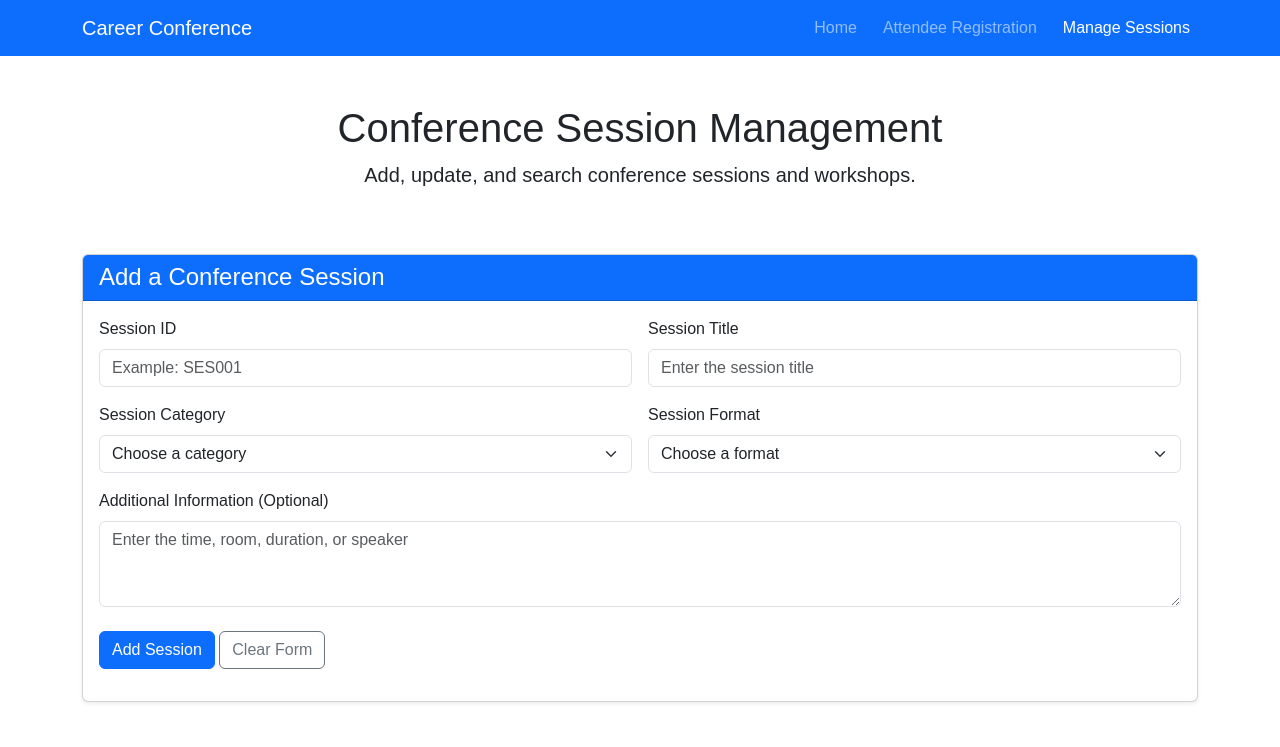
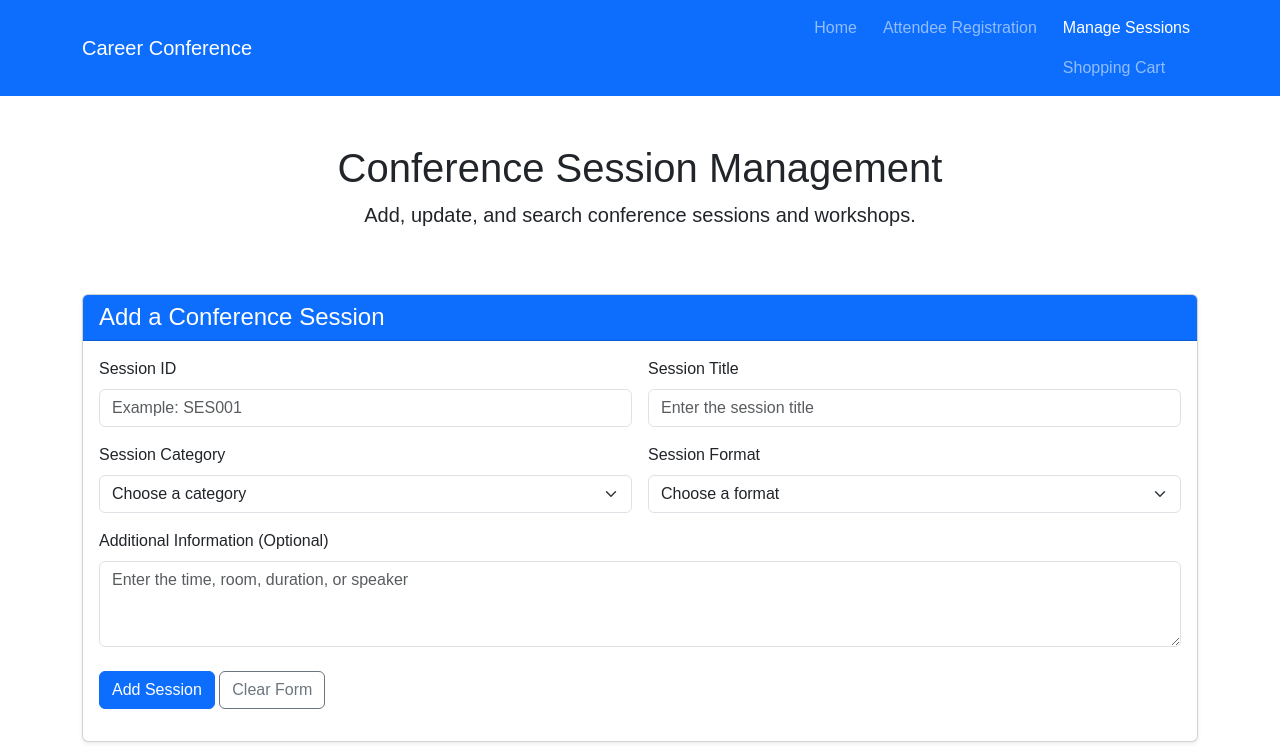
Before and after one commit to mchoksi4/ConferenceProject, a plain HTML site: page sessions.html in a window 1280 px wide. Shown: the top 747 px of the page. Drawn offline with nearby package versions, Linux system fonts and the light colour scheme.

Commit message:
Add Shopping Cart link to navigation

```diff
--- a/sessions.html
+++ b/sessions.html
@@ -54,6 +54,7 @@
               >
                 Manage Sessions
               </a>
+              <a class="nav-link" href="cart.html">Shopping Cart</a>
             </li>
           </ul>
         </div>
```
